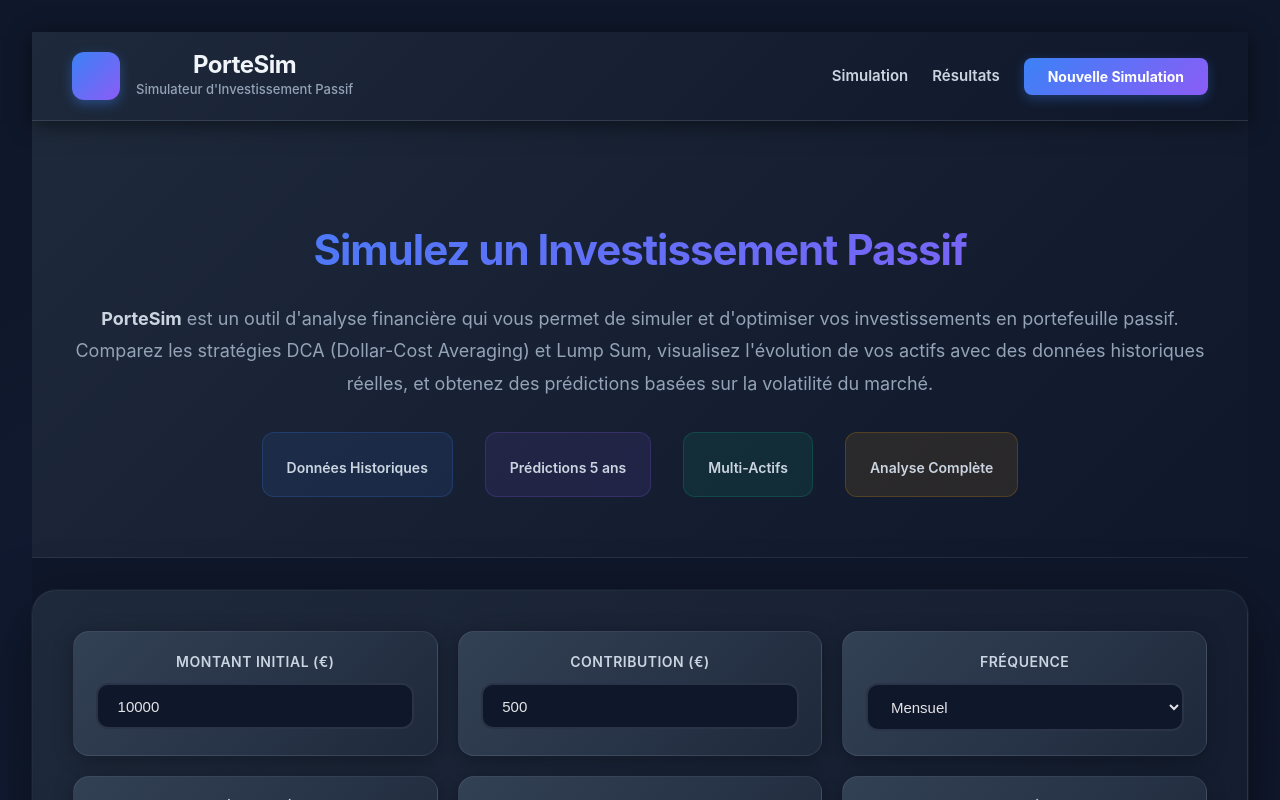
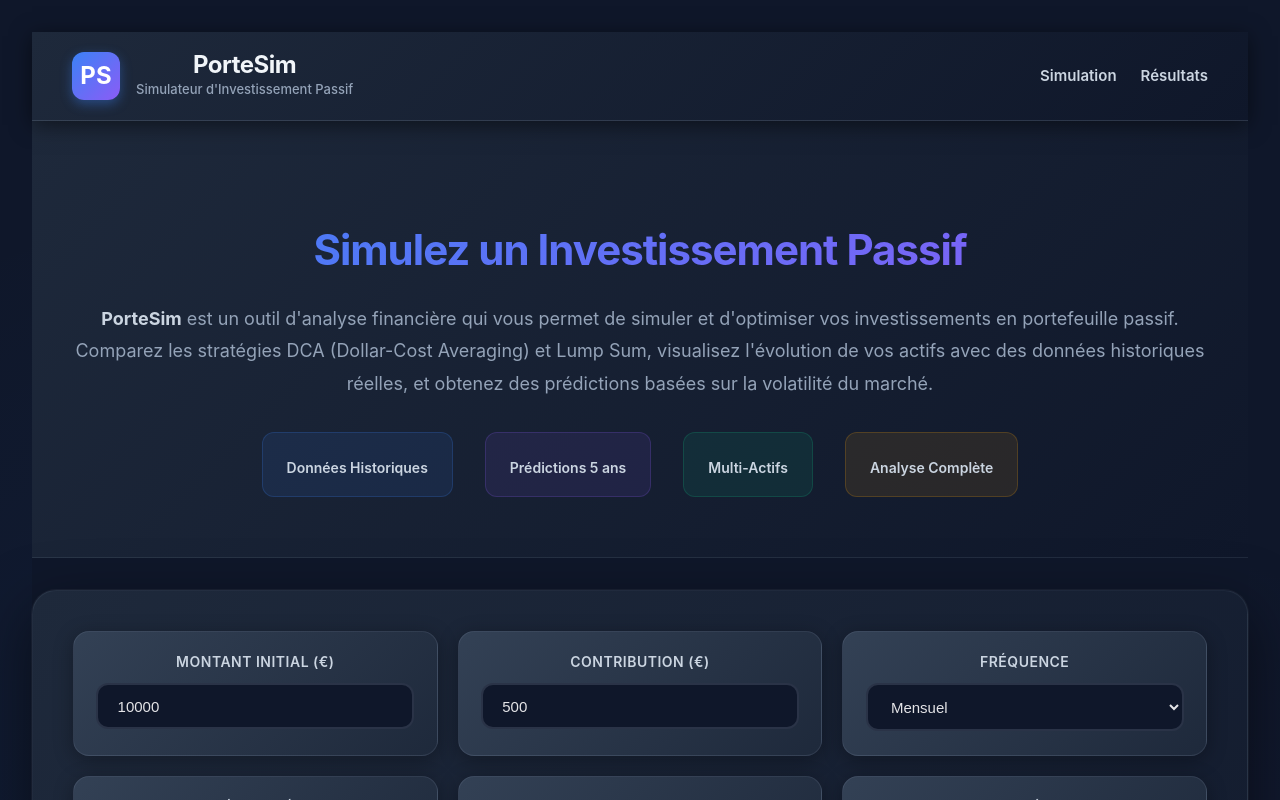
Before and after one commit to Hasimbola19/projet_data, a React (Vite) app in the folder frontend/: page / in a window 1280 px wide. Shown: the top 800 px of the page. Built offline with nearby package versions, Linux system fonts and the light colour scheme.

Commit message:
Ajout d'e l'export en pdf et d'une barre de navigation

```diff
--- a/frontend/index.html
+++ b/frontend/index.html
@@ -2,7 +2,7 @@
 <html lang="en">
   <head>
     <meta charset="UTF-8" />
-    <link rel="icon" type="image/svg+xml" href="/vite.svg" />
+    <link rel="icon" type="image/svg+xml" href="/image.png" />
     <meta name="viewport" content="width=device-width, initial-scale=1.0" />
     <title>PorteSim</title>
   </head>
--- a/frontend/src/Navbar.tsx
+++ b/frontend/src/Navbar.tsx
@@ -30,6 +30,7 @@
             color: "white",
             boxShadow: "0 4px 12px rgba(59, 130, 246, 0.4)"
           }}>
+            PS
           </div>
           <div>
             <h1 style={{
@@ -84,31 +85,6 @@
           >
             Résultats
           </a>
-          <button
-            style={{
-              padding: "10px 24px",
-              background: "linear-gradient(135deg, #3b82f6 0%, #8b5cf6 100%)",
-              color: "white",
-              border: "none",
-              borderRadius: "8px",
-              fontSize: "14px",
-              fontWeight: "700",
-              cursor: "pointer",
-              boxShadow: "0 4px 12px rgba(59, 130, 246, 0.3)",
-              transition: "all 0.2s"
-            }}
-            onMouseOver={(e) => {
-              e.currentTarget.style.transform = "translateY(-2px)";
-              e.currentTarget.style.boxShadow = "0 6px 16px rgba(59, 130, 246, 0.4)";
-            }}
-            onMouseOut={(e) => {
-              e.currentTarget.style.transform = "translateY(0)";
-              e.currentTarget.style.boxShadow = "0 4px 12px rgba(59, 130, 246, 0.3)";
-            }}
-            onClick={() => window.scrollTo({ top: 0, behavior: "smooth" })}
-          >
-            Nouvelle Simulation
-          </button>
         </div>
       </div>
     </nav>
```
Also changed, not shown: frontend/public/image.png (added).
